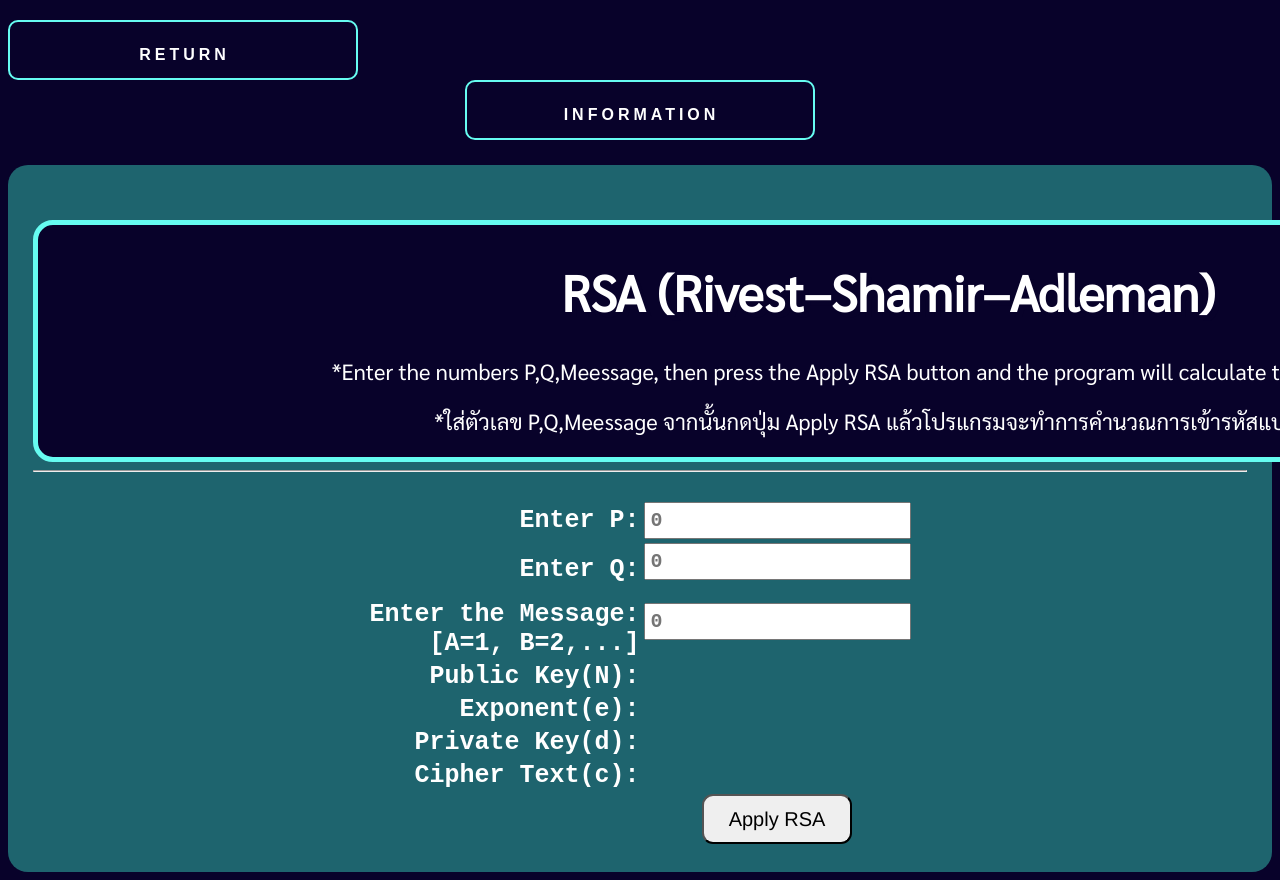
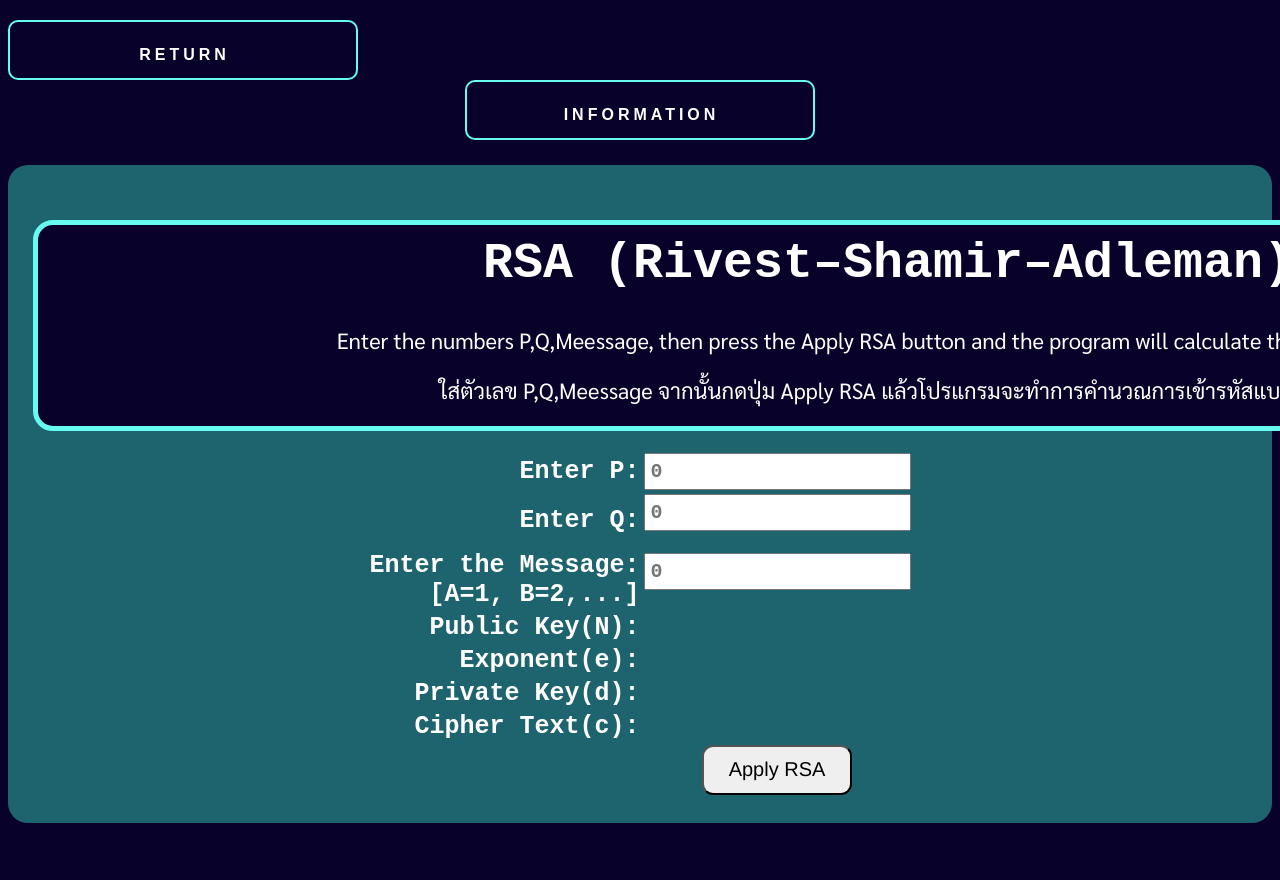
Before and after one commit to Folkvich/KITTIPOS-Encryption, a website: page Rsa.html in a window 1280 px wide. Shown: the top 880 px of the page. After the commit the page ends 831 px from the top, so only its background shows below. Drawn offline with Linux system fonts and the light colour scheme.

Commit message:
#edit text

```diff
--- a/Rsa.html
+++ b/Rsa.html
@@ -20,18 +20,18 @@
     style="color: rgb(255, 255, 255); font-family: Verdana, Geneva, Tahoma, sans-serif; margin-top: 25px; background-color: #1e646e; border-radius: 20px; padding: 25px;">
 
         <div class = "Description">
-        <h1 style="text-align: center; font-size: 50px; text-shadow: 0.1em 0.1em #08022a;" >RSA (Rivest–Shamir–Adleman) </h1>
+        <h1 class="Header" style="text-align: center; font-size: 50px; text-shadow: 0.1em 0.1em #08022a;" >RSA (Rivest–Shamir–Adleman) </h1>
         <!-- <h2 style="text-align: center; text-shadow: 0.1em 0.1em #08022a;"> Rivest–Shamir–Adleman </h2> -->
         <p>
-            *Enter the numbers P,Q,Meessage, then press the Apply RSA button and the program will calculate the RSA encoding.
+            Enter the numbers P,Q,Meessage, then press the Apply RSA button and the program will calculate the RSA encoding.
         </p>
         <p>
-                *ใส่ตัวเลข P,Q,Meessage  จากนั้นกดปุ่ม Apply RSA แล้วโปรแกรมจะทำการคำนวณการเข้ารหัสแบบ RSA
+                ใส่ตัวเลข P,Q,Meessage  จากนั้นกดปุ่ม Apply RSA แล้วโปรแกรมจะทำการคำนวณการเข้ารหัสแบบ RSA
         </p>
         <p></p>
         </div>
 
-        <hr>
+
         <table class="center">
             <tr>
                 <td align=right  style=" font-family: 'Courier New', Courier, monospace ;font-size: 25px; font-weight: bold;">Enter P:</td>
```
